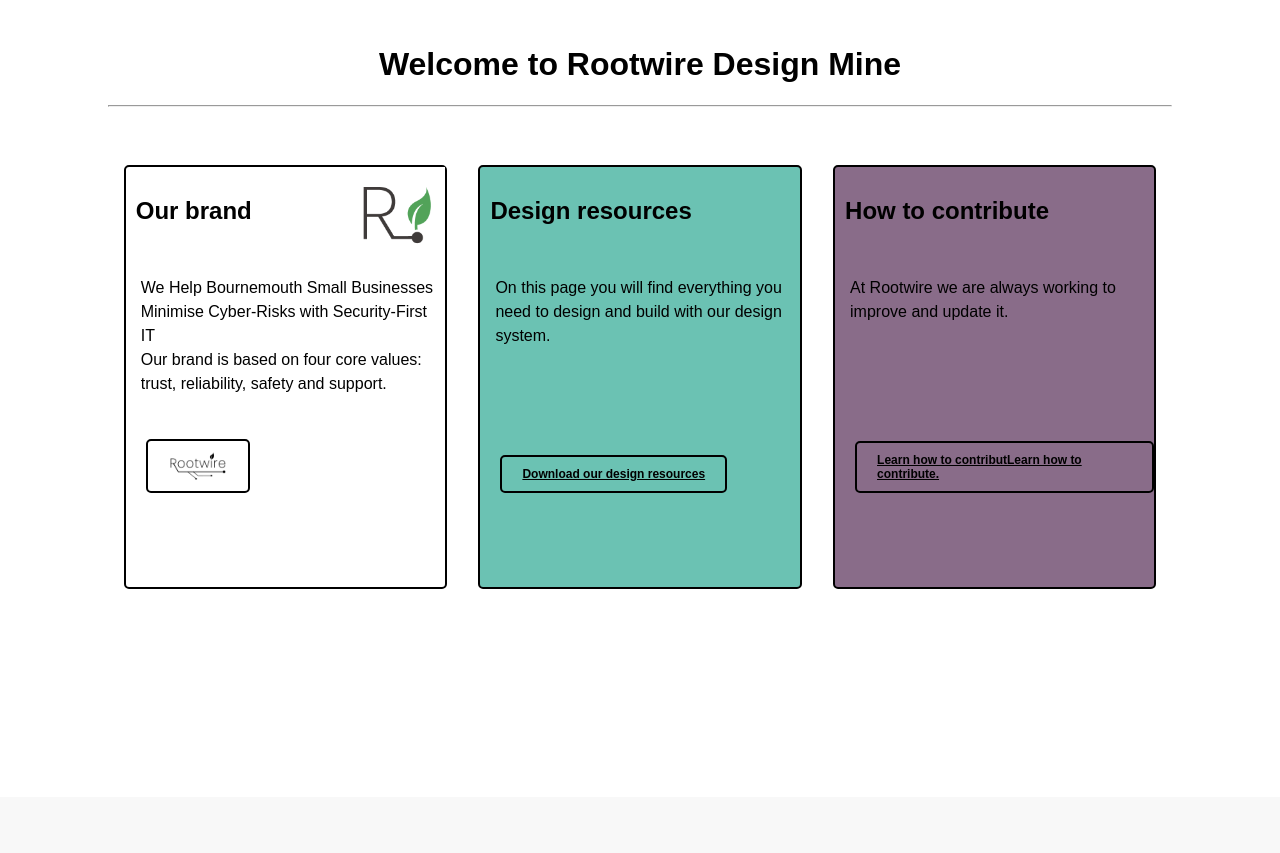
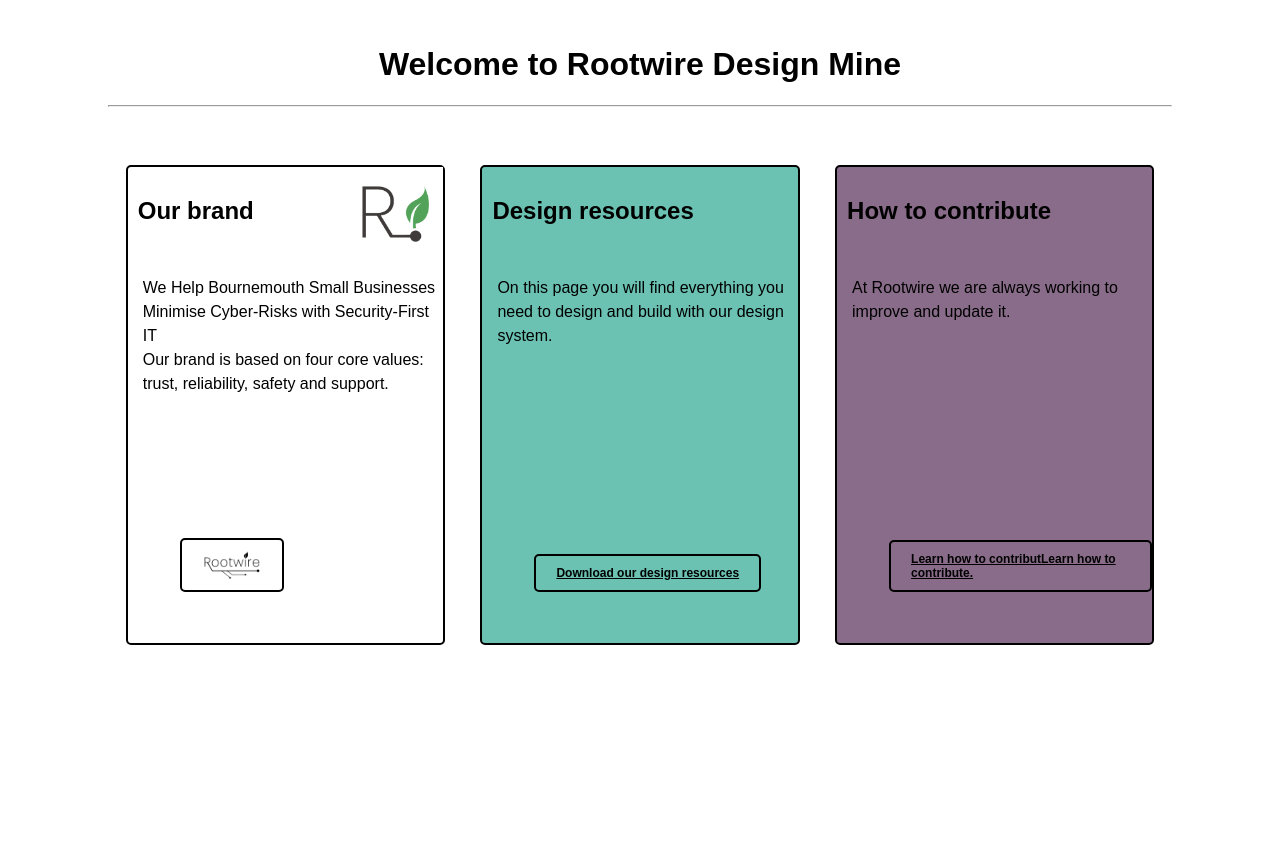
Before and after one commit to Aidenwebb/design.rootwire.co.uk, a Flask app: page / in a window 1280 px wide. Shown: the part 83-936 px from the top of the page. Before the commit the page ends 672 px from the top, so only its background shows below. Run offline with Flask 3, Linux system fonts and the light colour scheme.

Commit message:
Refactored measure units to em

```diff
--- a/static/style.css
+++ b/static/style.css
@@ -56,6 +56,11 @@
     min-height: 80vh;
   }
 
+  .body {
+    width: 960px;
+    margin: auto;
+  }
+
   /* index.html */
 
   .container-row {
@@ -64,18 +69,22 @@
     padding-bottom: 100px;
     padding-top: 50px;
     justify-content: space-around;
+    flex-wrap: wrap;
   }
 
   .container {
     flex: 1;
     max-width: 30%;
-    height: 40vh;
-    /* display: flex; */
+    height: 30em;
+    display: flex;
     background-color: rgb(255, 255, 255);
     border: 2px solid black;
     border-radius: 5px;
     position: relative;
     padding-bottom: 100px;
+    min-width: 200px;
+    margin: 0 auto;
+    box-sizing: border-box;
   }
   .cont2 {
     background-color: #6BC2B3;
@@ -105,10 +114,11 @@
     right: 0;
   }
 
+
   .bottom {
     position: absolute;
-    bottom: 2cm;
-    left: 10;
+    bottom: 2em;
+    left: 2em;
     margin-top: 20px;
     padding-left: 20px;
   }
--- a/templates/base.html
+++ b/templates/base.html
@@ -1,8 +1,11 @@
 <!DOCTYPE html>
 <html>
     <head>
+      <meta charset="UTF-8">
+      <meta name="viewport" content="width=device-width, initial-scale=1, maximum-scale=1">
+      <meta http-equiv="X-UA-Compatible" content="IE=edge">
+      <link rel="stylesheet" href="../static/style.css" >
       <title>Rootwire Design</title>
-      <link rel="stylesheet" href="../static/style.css" >
     </head>
     <body>
       <nav class="navbar">
```
